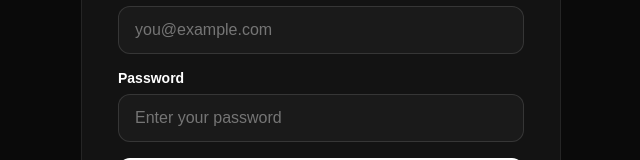
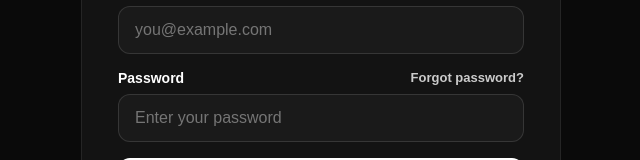
Before and after one commit to nielsvdz-ops/fit-couple-club, a Next.js app: page /login in a window 1280 px wide. Shown: the part 390-550 px from the top of the page, without its empty margins (319-959 px from the left). Built offline with nearby package versions, Linux system fonts and the light colour scheme; no server answers.

Commit message:
Update page.js

```diff
--- a/app/login/page.js
+++ b/app/login/page.js
@@ -21,6 +21,7 @@ export default function LoginPage() {
       emailPlaceholder: "you@example.com",
       password: "Password",
       passwordPlaceholder: "Enter your password",
+      forgotPassword: "Forgot password?",
       loading: "Logging in...",
       button: "Login",
       error: "Something went wrong while logging in.",
@@ -35,6 +36,7 @@ export default function LoginPage() {
       emailPlaceholder: "jij@example.com",
       password: "Wachtwoord",
       passwordPlaceholder: "Vul je wachtwoord in",
+      forgotPassword: "Wachtwoord vergeten?",
       loading: "Bezig met inloggen...",
       button: "Inloggen",
       error: "Er ging iets mis tijdens het inloggen.",
@@ -93,6 +95,7 @@ export default function LoginPage() {
             <label htmlFor="email" style={label}>
               {t.email}
             </label>
+
             <input
               id="email"
               value={email}
@@ -106,9 +109,16 @@ export default function LoginPage() {
           </div>
 
           <div style={fieldWrap}>
-            <label htmlFor="password" style={label}>
-              {t.password}
-            </label>
+            <div style={passwordLabelRow}>
+              <label htmlFor="password" style={label}>
+                {t.password}
+              </label>
+
+              <a href="/forgot-password" style={smallLink}>
+                {t.forgotPassword}
+              </a>
+            </div>
+
             <input
               id="password"
               value={password}
@@ -191,6 +201,14 @@ const fieldWrap = {
   gap: "8px",
 };
 
+const passwordLabelRow = {
+  display: "flex",
+  alignItems: "center",
+  justifyContent: "space-between",
+  gap: "12px",
+  flexWrap: "wrap",
+};
+
 const label = {
   fontSize: "14px",
   fontWeight: "700",
@@ -233,3 +251,10 @@ const link = {
   fontWeight: "800",
   textDecoration: "none",
 };
+
+const smallLink = {
+  color: "rgba(255,255,255,0.78)",
+  fontWeight: "800",
+  textDecoration: "none",
+  fontSize: "13px",
+};
```
